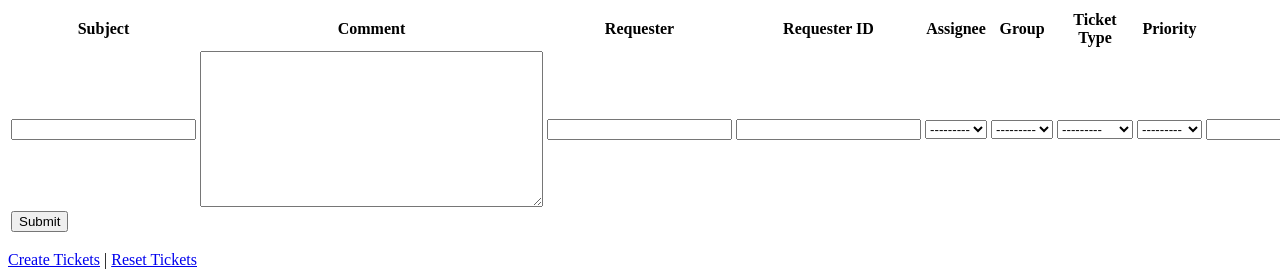
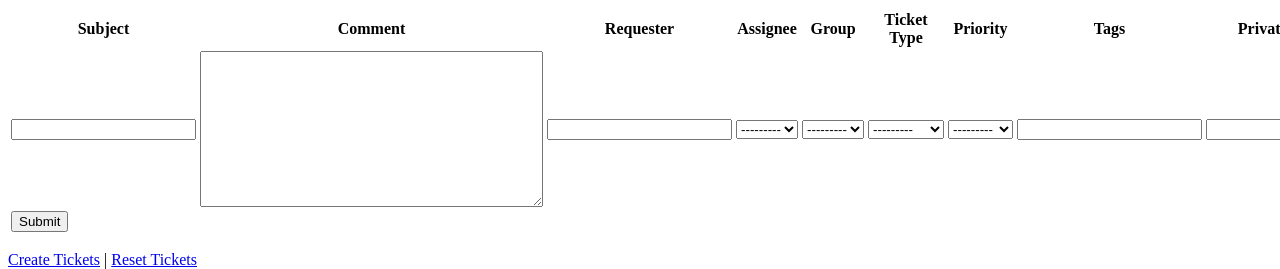
Before and after one commit to prontotools/zendesk-tickets-machine, a Django app: page / in a window 1280 px wide; the page is wider, and only the part inside the window is pictured. Shown: the top 269 px of that part. Run offline with Django 3.2, Linux system fonts and the light colour scheme; data that the repository does not hold is empty.

Commit message:
Removed Requester ID field from TicketForm (post) :baby:

```diff
--- a/zendesk_tickets_machine/tickets/templates/tickets.html
+++ b/zendesk_tickets_machine/tickets/templates/tickets.html
@@ -6,7 +6,6 @@
       <th>Subject</th>
       <th>Comment</th>
       <th>Requester</th>
-      <th>Requester ID</th>
       <th>Assignee</th>
       <th>Group</th>
       <th>Ticket Type</th>
@@ -20,7 +19,6 @@
       <td>{{ form.subject }}</td>
       <td>{{ form.comment }}</td>
       <td>{{ form.requester }}</td>
-      <td>{{ form.requester_id }}</td>
       <td>{{ form.assignee }}</td>
       <td>{{ form.group }}</td>
       <td>{{ form.ticket_type }}</td>
```
Also changed, not shown: zendesk_tickets_machine/tickets/tests/test_views.py (+1 -6 lines).
